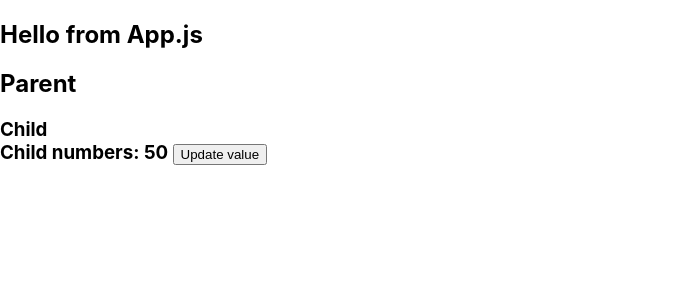
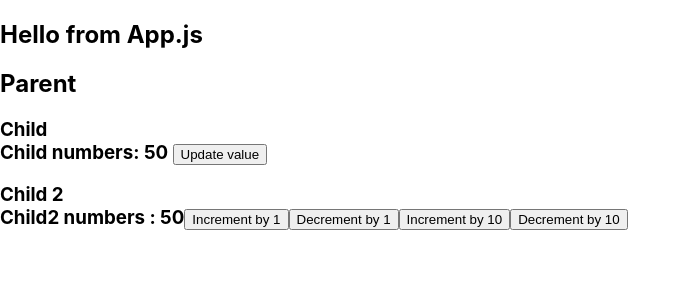
Before and after one commit to hinazargham/bootcamp_session5_english, a React (Create React App) app: page / in a window 1280 px wide. Shown: the top 300 px of the page, without its empty margins (0-691 px from the left). Built offline with nearby package versions, Linux system fonts and the light colour scheme.

Commit message:
useReducer and update values

```diff
--- a/src/App.js
+++ b/src/App.js
@@ -7,10 +7,11 @@ import ValueContext from './ValueContext';
 
 function App() {
 
-  //Now we add Update Value feature in this branch
+
   //Update useContext to work with useState
 
   let value= useState(50);
+
 
   return (
 
--- a/src/Child.js
+++ b/src/Child.js
@@ -1,7 +1,7 @@
 import React , {useContext} from 'react';
 import ValueContext from './ValueContext';
 
-function Child() {
+function Child2() {
     let value =useContext(ValueContext);
     console.log("value ", value);
     let updateValue = value[1];
@@ -17,4 +17,4 @@ function Child() {
     )
 }
 
-export default Child;
+export default Child2;
--- /dev/null
+++ b/src/Child2.js
@@ -0,0 +1,26 @@
+import React , {useReducer} from 'react';
+import numberReducer from './numberReducer';
+
+function Child() {
+    let [state, dispatch]= useReducer(numberReducer,50)
+    return (
+        <div>
+            <h3>
+            Child 2
+            <br/>
+            Child2 numbers : {state}
+
+            <button onClick={()=> { dispatch({type: 'INCREMENT'}); }}> Increment by 1 </button>
+            <button onClick={()=> { dispatch({type: 'DECREMENT'}); }}> Decrement by 1 </button>
+
+
+            <button onClick={()=> { dispatch({type: 'INCREMENT_10', val : 10 }); }}> Increment by 10 </button>
+            <button onClick={()=> { dispatch({type: 'DECREMENT_10', val : 10 }); }}> Decrement by 10 </button>
+
+            </h3>
+
+        </div>
+    )
+}
+
+export default Child;
--- a/src/Parent.js
+++ b/src/Parent.js
@@ -1,11 +1,13 @@
 import React from 'react';
 import Child from './Child.js'
+import Child2 from './Child2.js'
 
 function Parent(props) {
     return (
         <div>
             <h2>Parent</h2>
             <Child></Child>
+            <Child2></Child2>
         </div>
     );
 }
--- /dev/null
+++ b/src/numberReducer.js
@@ -0,0 +1,18 @@
+const numberReducer = (state, action) =>{
+    switch (action.type) {
+
+        case 'INCREMENT':
+            return state + 1
+        case 'DECREMENT':
+            return state - 1
+
+        case 'INCREMENT_10':
+            return state + action.val
+        case 'DECREMENT_10':
+            return state - action.val
+
+        default:
+
+    }
+}
+export default numberReducer;
```
